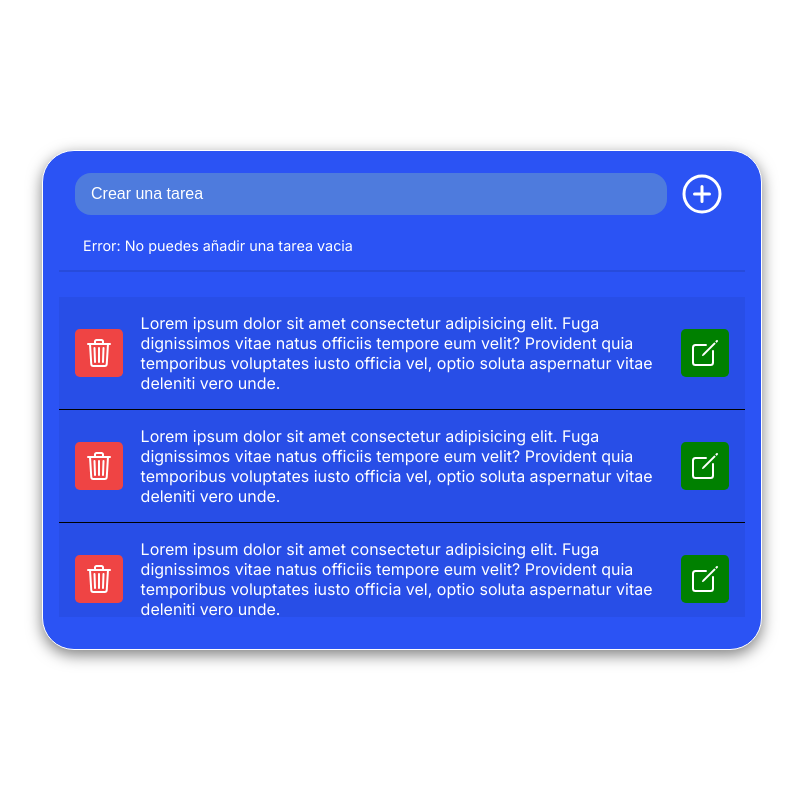
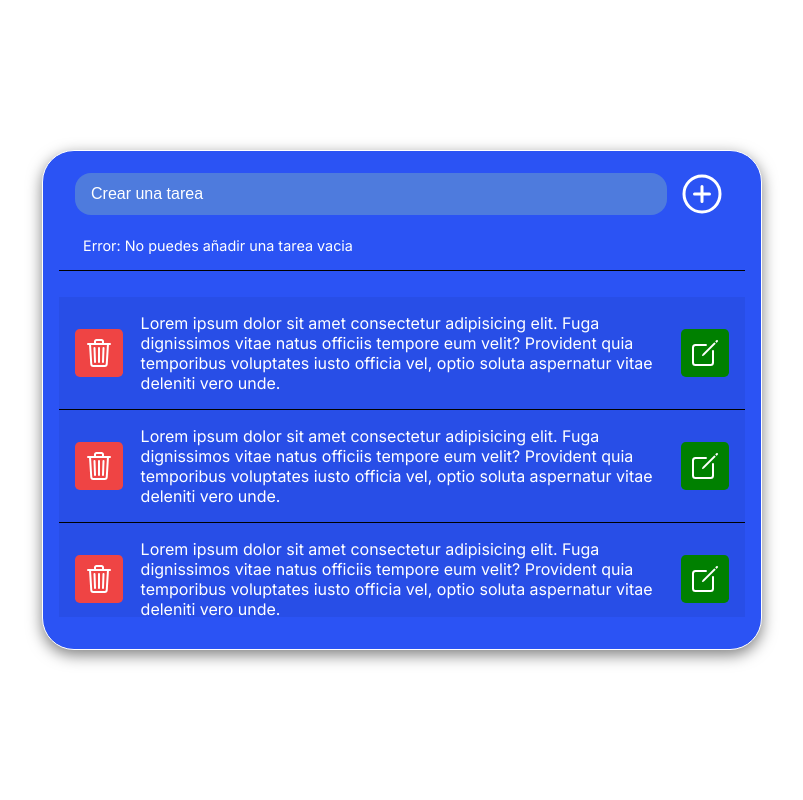
Before and after one commit to Byte21m/Lista-de-tareas, a plain HTML site: page tasks/index.html in a window 1280 px wide. Shown: the whole page, without its empty margins (238-1041 px from the left). Drawn offline with nearby package versions, Linux system fonts and the light colour scheme.

Commit message:
Linea mas visible

```diff
--- a/tasks/index.css
+++ b/tasks/index.css
@@ -122,7 +122,7 @@ form {
   padding-bottom: 1rem;
 
   /* 2. Añadimos la línea separadora */
-  border-bottom: 2px solid var(--line-black);
+  border-bottom: 1px solid var(--text-color);
 
 
 }
```
